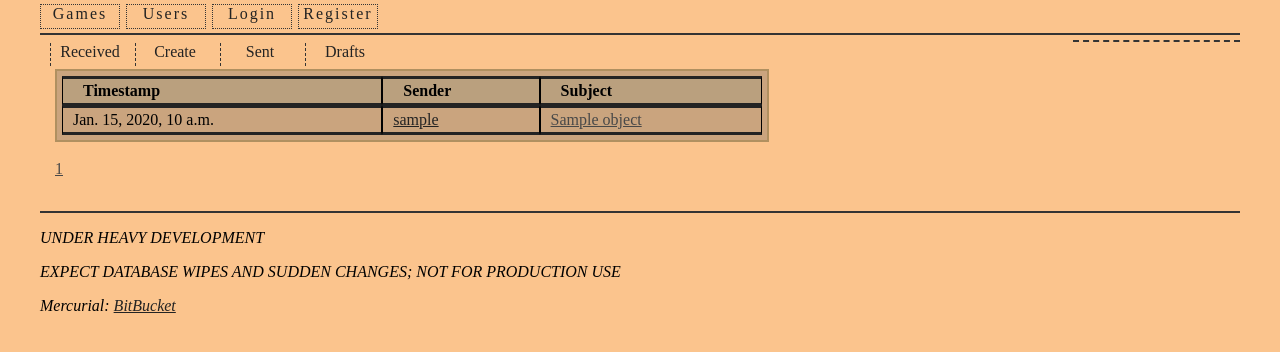
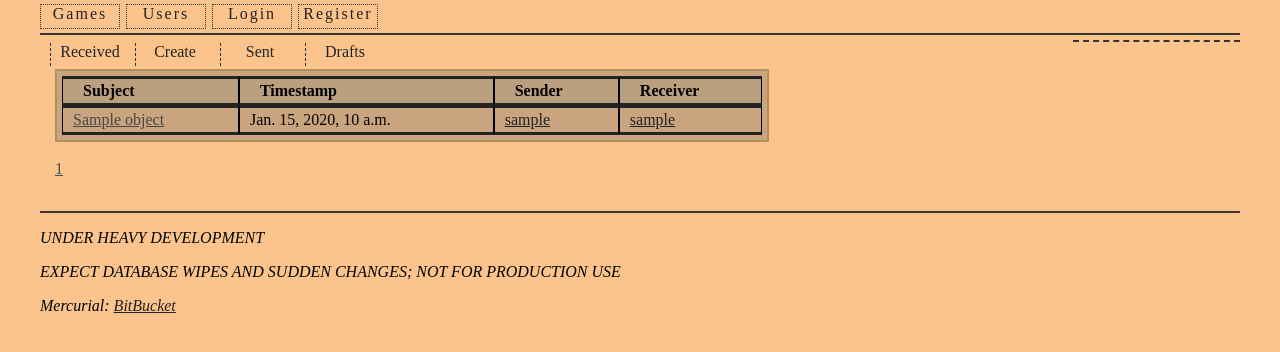
Before and after one commit to abbradar/gamehelper, a Django app: template templates/messages/message_list.html in a window 1280 px wide. Shown: the part 37-389 px from the top of the page. Run offline with Django 3.2, Linux system fonts and the light colour scheme; the template is opened without the code that fills it: most values are stand-ins (such as "Sample title", 1, 10 or a date in 2020); parts of the project's set-up code (start-up, migrations or seed data) failed here and were passed over.

Commit message:
Small fixes in messages templates.

```diff
--- a/templates/messages/message_detail.html
+++ b/templates/messages/message_detail.html
@@ -6,5 +6,5 @@
 <p>{% trans "Receiver" %}: {{ object.receiver }}</p>
 <p>{% trans "Subject" %}: {{ object.subject }}</p>
 <p>{% trans "Text" %}:</p>
-<p>{{ object.text }}</p>
+<p>{{ object.text|linebreaksbr }}</p>
 {% endblock %}
--- a/templates/messages/message_list.html
+++ b/templates/messages/message_list.html
@@ -12,15 +12,17 @@
 <div class="pre-list">
 <table class="list" cellpadding="0" cellspacing="0" width="700">
 <thead><tr>
+<th>{% trans "Subject" %}</th>
 <th>{% trans "Timestamp" %}</th>
 <th>{% trans "Sender" %}</th>
-<th>{% trans "Subject" %}</th>
+<th>{% trans "Receiver" %}</th>
 </tr></thead>
 <tbody>
 {% endif %}
+<td><a href="{% block message_link %}{% endblock %}">{{ object.subject }}</a></td>
 <td>{{ object.timestamp }}</td>
 <td><a href="{{ object.sender.get_absolute_url }}">{{ object.sender.username }}</a></td>
-<td><a href="{% block message_link %}{% endblock %}">{{ object.subject }}</a></td>
+<td><a href="{{ object.receiver.get_absolute_url }}">{{ object.receiver.username }}</a></td>
 </tr>
 {% if forloop.last %}
 </tbody>
```
